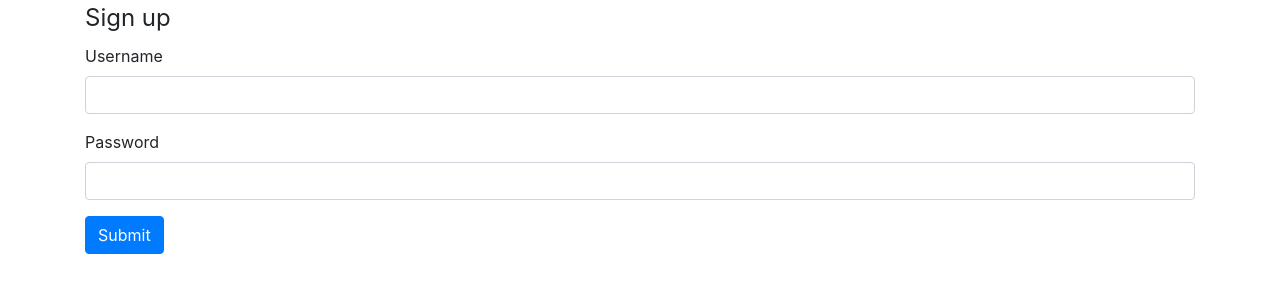
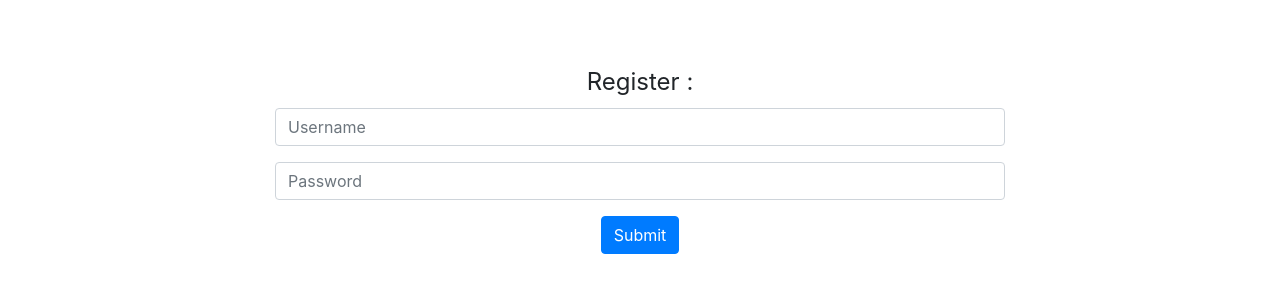
Before and after one commit to iDommel/WEB_epytodo_2019, a Flask app: page /register in a window 1280 px wide. Shown: the part 56-356 px from the top of the page. Run offline with Flask 2, Linux system fonts and the light colour scheme; some libraries are stand-ins or nearby versions.

Commit message:
Updated design of register page

```diff
--- a/app/controller.py
+++ b/app/controller.py
@@ -26,7 +26,7 @@ class Controller(object):
 
     def register_action(self):
         if request.method == 'POST':
-            name = request.form['name']
+            name = request.form['username']
             password = request.form['password']
             print(name, password)
         return render_template("register.html",
--- a/app/templates/register.html
+++ b/app/templates/register.html
@@ -2,18 +2,24 @@
 
 {% block content %}
 
-<legend>Sign up</legend>
-<form action="/register" method="POST">
-    <div class="form-group">
-        <label for="exampleInputEmail1">Username</label>
-        <input type="text" class="form-control" id="exampleInputEmail1" aria-describedby="usernameHelp">
+
+<div class="row justify-content-center" style="margin-top: 4rem;">
+    <div class="col-sm-8">
+        <form action="/register" method="POST">
+            <legend style="text-align: center;">Register :</legend>
+            <div class="form-group">
+                <input type="text" name="username" class="form-control" placeholder="Username">
+            </div>
+            <div class="form-group">
+                <input type="password" name="password" class="form-control" placeholder="Password">
+            </div>
+            <div class="col text-center">
+                <button type="submit" class="btn btn-primary text-center">Submit</button>
+            </div>
+        </form>
     </div>
-    <div class="form-group">
-        <label for="exampleInputPassword1">Password</label>
-        <input type="password" class="form-control" id="exampleInputPassword1">
-    </div>
-    <button type="submit" class="btn btn-primary">Submit</button>
-</form>
+</div>
+
 
 {% endblock %}
 
```
